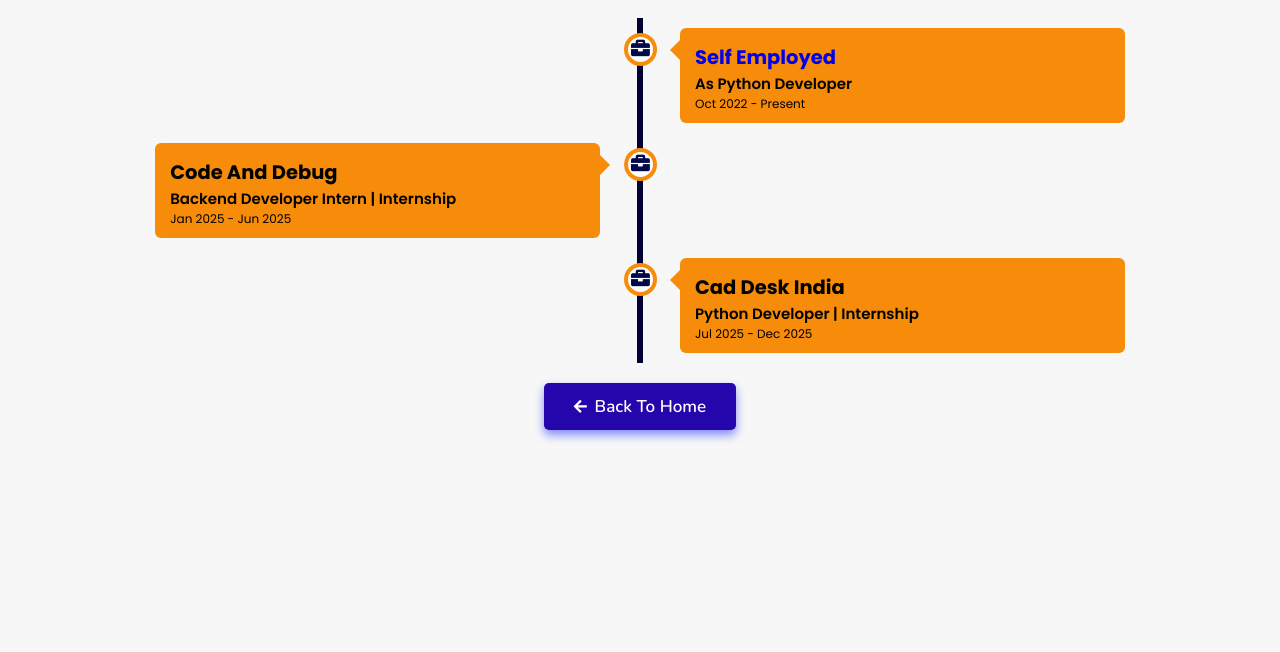
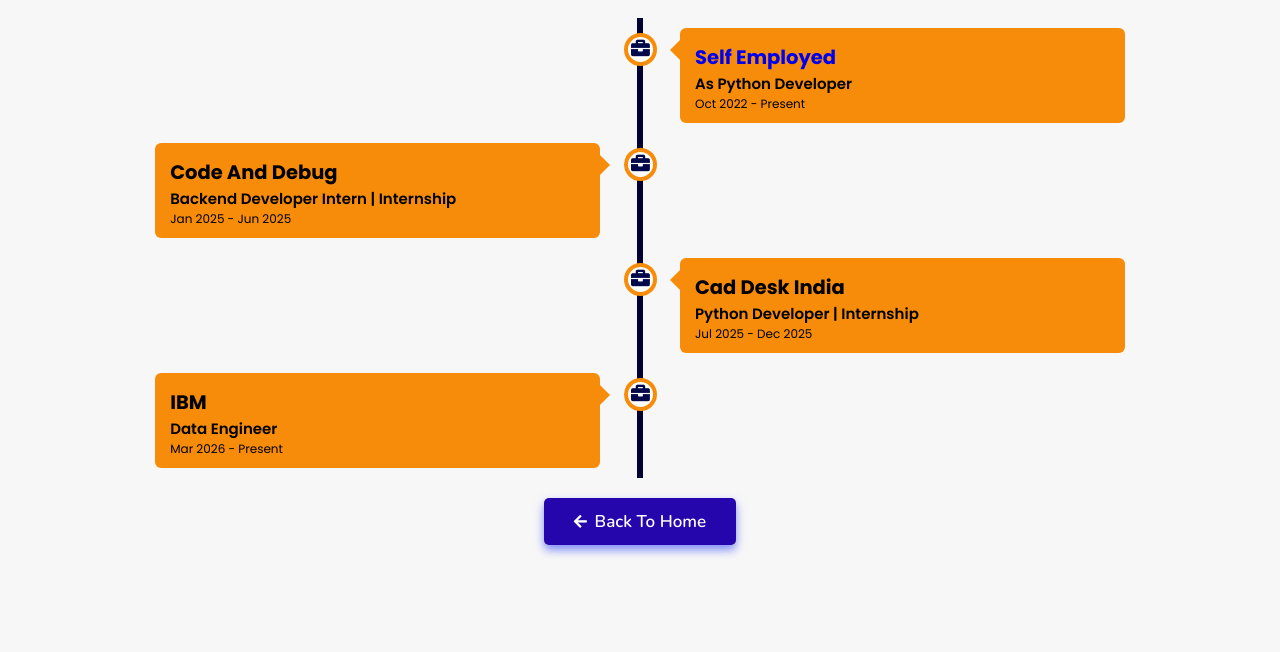
Before and after one commit to sumitmore96k/Portfolio_Sumit_More, a plain HTML site: page experience/index.html in a window 1280 px wide. Shown: the part 148-800 px from the top of the page. Drawn offline with nearby package versions, Linux system fonts and the light colour scheme.

Commit message:
Update index.html

```diff
--- a/experience/index.html
+++ b/experience/index.html
@@ -77,6 +77,18 @@
       </div>
     </div>
 
+      <div class="container left">
+      <div class="content">
+        <div class="tag">
+          <h2>IBM</h2>
+        </div>
+        <div class="desc">
+          <h3>Data Engineer</h3>
+          <p>Mar 2026 - Present</p>
+        </div>
+      </div>
+    </div>
+
 
 
   </div>
```
